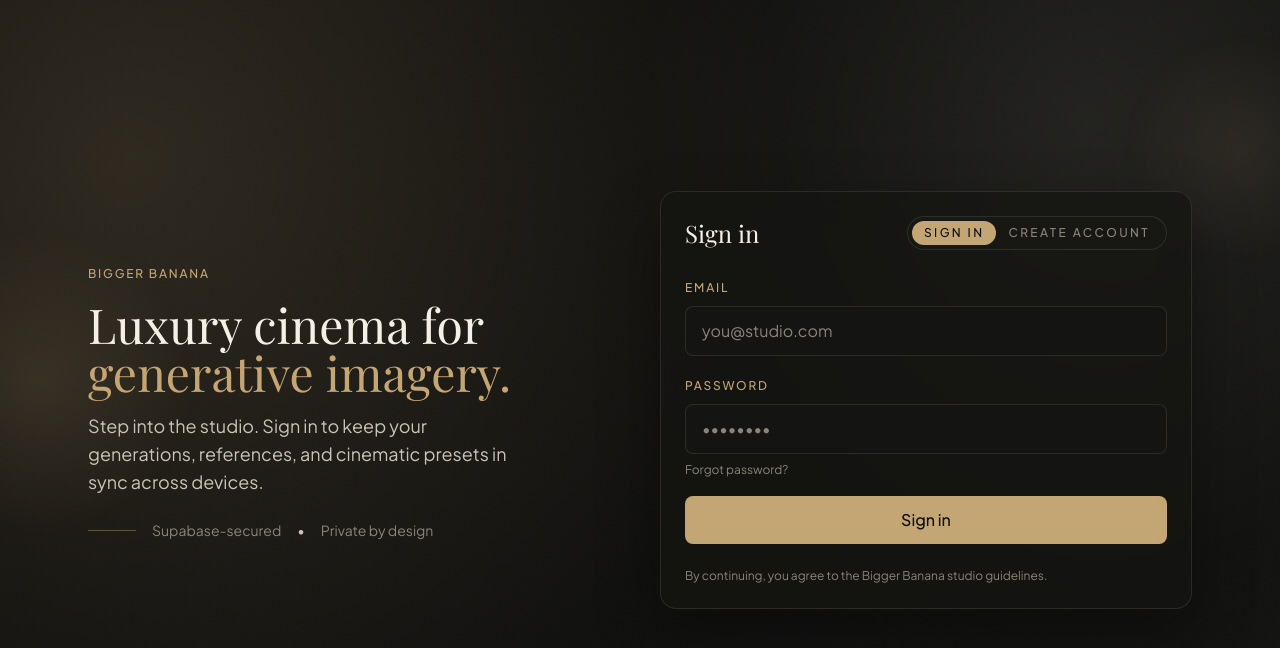
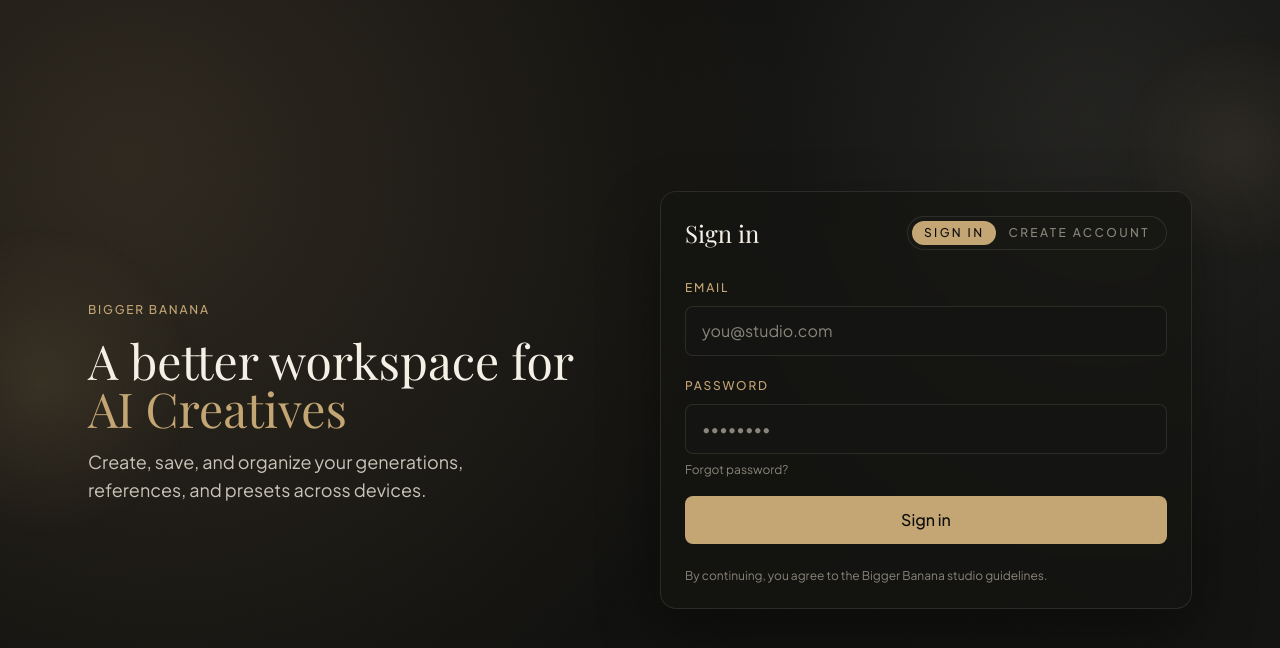
Before and after one commit to geraldho81/bigger-banana, a Next.js app: page /login in a window 1280 px wide. Shown: the top 648 px of the page. Built offline with nearby package versions, Linux system fonts and the light colour scheme; no server answers; a web font is replaced by a local one.

Commit message:
Update login copy

```diff
--- a/app/(auth)/login/page.tsx
+++ b/app/(auth)/login/page.tsx
@@ -142,20 +142,13 @@ export default function LoginPage() {
           <div className="space-y-4">
             <span className="label-gold">Bigger Banana</span>
             <h1 className="font-display text-4xl text-text-primary sm:text-5xl">
-              Luxury cinema for
-              <span className="block text-accent-gold">generative imagery.</span>
+              A better workspace for
+              <span className="block text-accent-gold">AI Creatives</span>
             </h1>
             <p className="max-w-md text-base text-text-secondary sm:text-lg">
-              Step into the studio. Sign in to keep your generations, references,
-              and cinematic presets in sync across devices.
+              Create, save, and organize your generations, references, and presets
+              across devices.
             </p>
-          </div>
-
-          <div className="flex items-center gap-4 text-sm text-text-muted">
-            <div className="h-px w-12 bg-accent-gold/40" />
-            <span>Supabase-secured</span>
-            <span className="text-text-secondary">•</span>
-            <span>Private by design</span>
           </div>
         </div>
 
```
